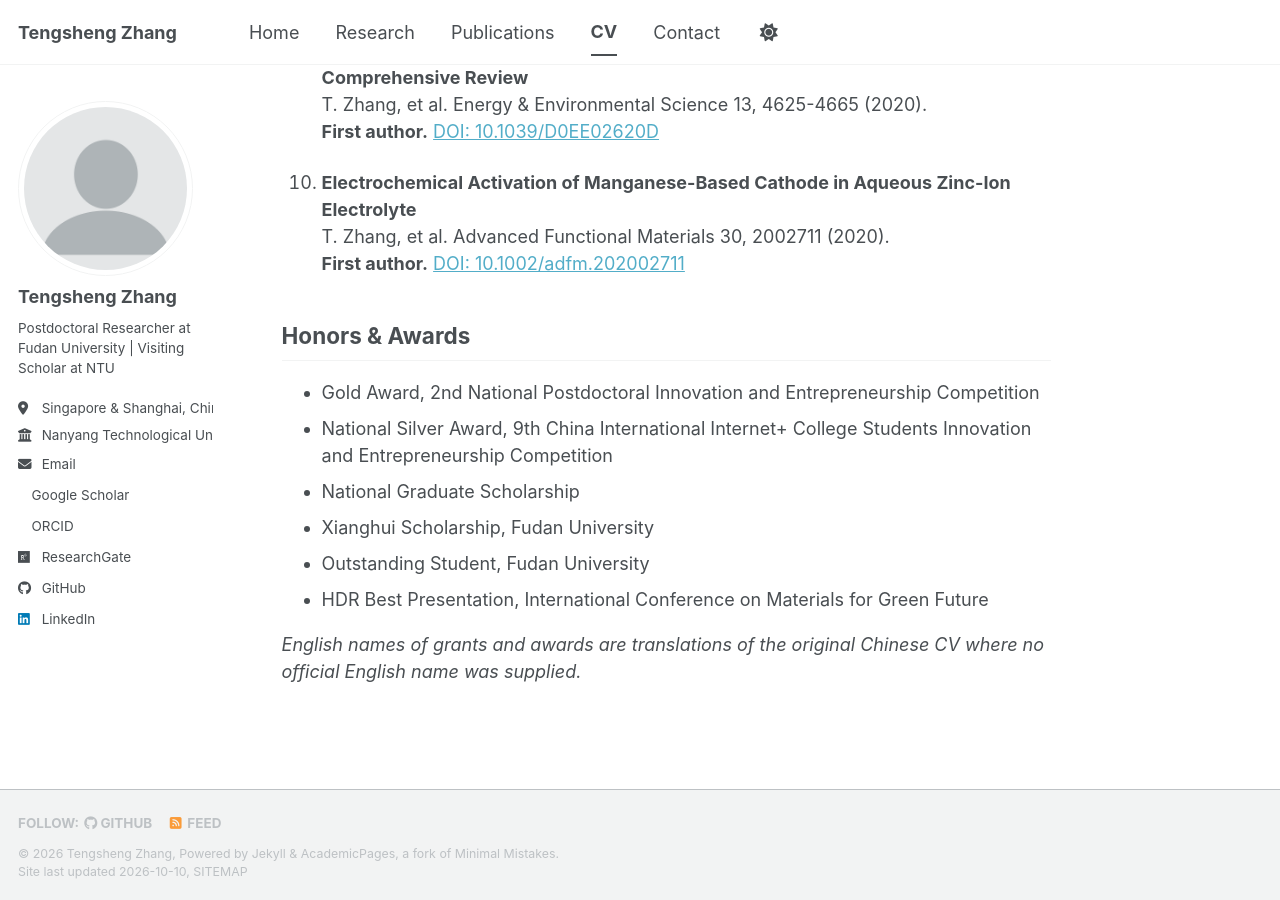
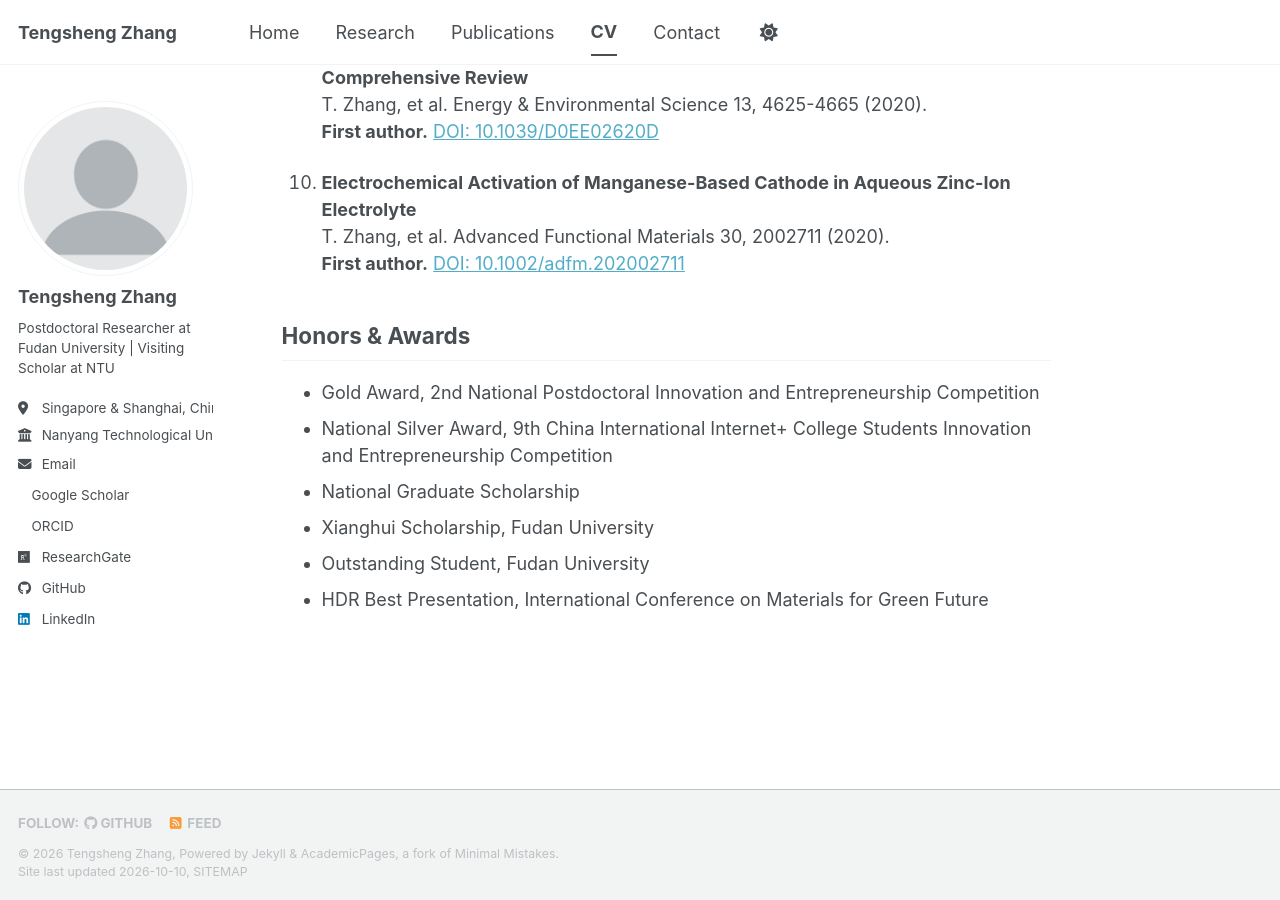
Before and after one commit to ryanzts/ryanzts.github.io, a Jekyll site: the page built from _pages/cv.md, in a window 1280 px wide and 900 px high, scrolled down 3574 px. Built offline with Jekyll 4.4.1, drawn with Linux system fonts in a browser that asks for light colours; a style sheet for code colours, icons or effects is not loaded.

Commit message:
Remove note on English translations of awards
Removed note about English translations of grants and awards.

```diff
--- a/_pages/cv.md
+++ b/_pages/cv.md
@@ -129,5 +129,3 @@ Author lists are abbreviated.
 - Xianghui Scholarship, Fudan University
 - Outstanding Student, Fudan University
 - HDR Best Presentation, International Conference on Materials for Green Future
-
-*English names of grants and awards are translations of the original Chinese CV where no official English name was supplied.*
```
